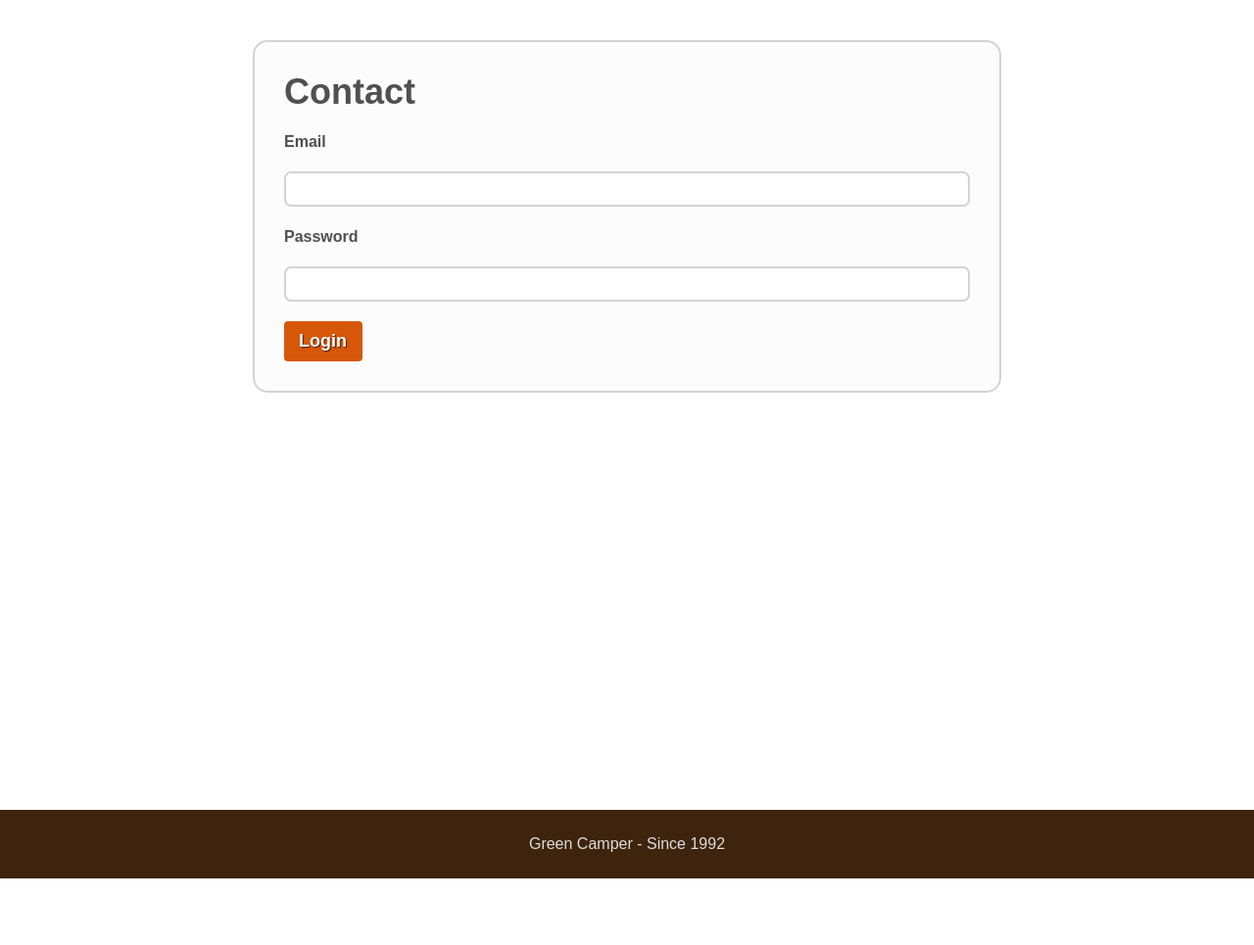
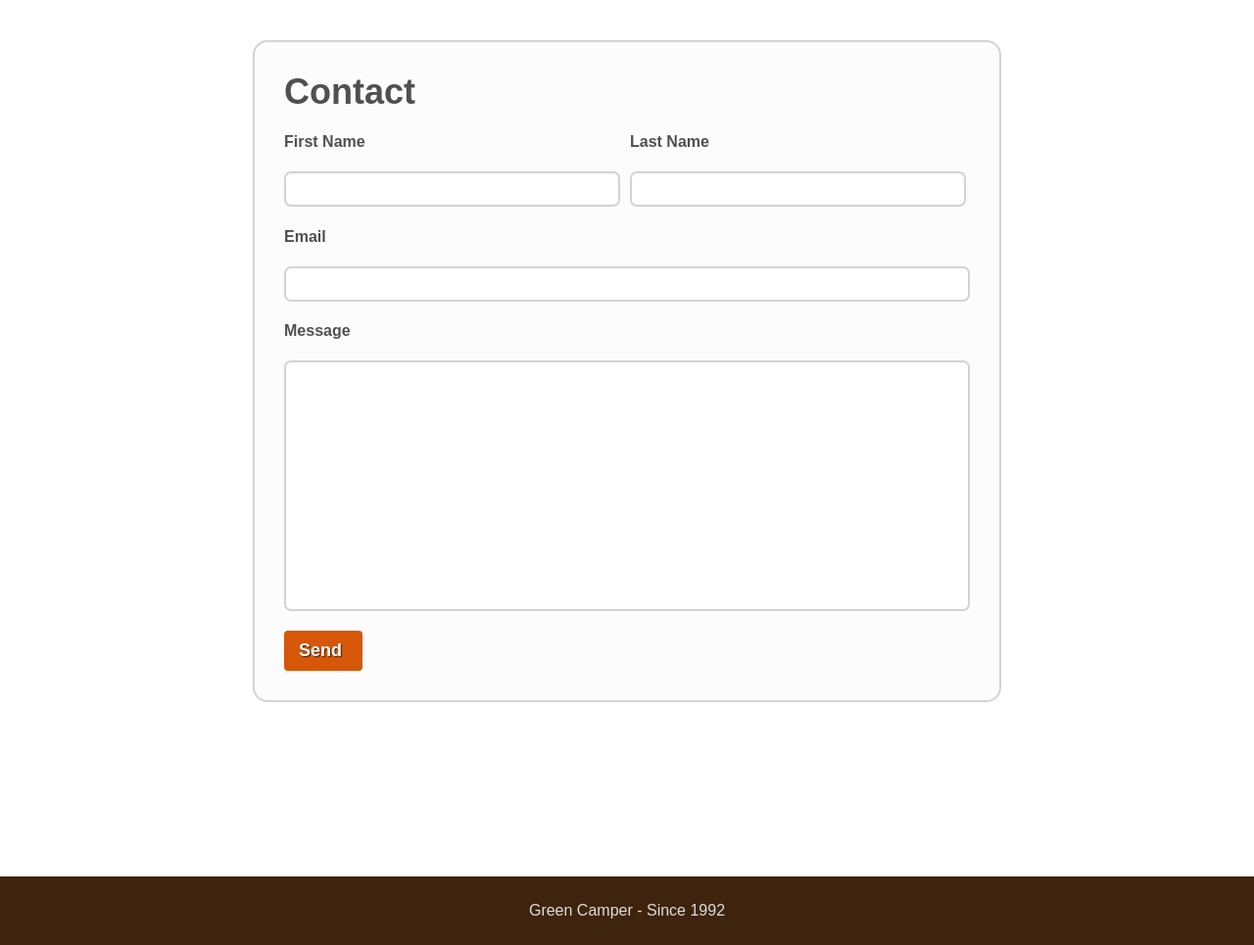
Before and after one commit to umut-ozkan-dev/E-Commerce-REST-API, a FastAPI app: page /contact in a window 1280 px wide. Shown: the part 115-1080 px from the top of the page at 98% size. Before the commit the page ends 1012 px from the top, so only its background shows below. Run offline with FastAPI, Linux system fonts and the light colour scheme.

Commit message:
Enhance contact page layout by adding first and last name fields and updating button text; adjust styles for better spacing

```diff
--- a/pages/contact.html
+++ b/pages/contact.html
@@ -41,15 +41,26 @@
             </li>
         </ul>
     </nav>
-    <div class="login_container">
+    <div id="contact_page_container" class="login_container">
+        <h2>Contact</h2>
 
-        <h2>Contact</h2>
+
+        <div style="display: flex; flex-direction: row;">
+            <div>
+                <h4>First Name</h4>
+                <input style="width: 335px;" class="login_page_input" id="email" type="text">
+            </div>
+            <div style="margin-left: 10px; ">
+                <h4>Last Name</h4>
+                <input style="width: 335px;" class="login_page_input" id="email" type="text">
+            </div>
+        </div>
         <h4>Email</h4>
         <input class="login_page_input" id="email" type="text">
-        <h4>Password</h4>
-        <input class="login_page_input" id="password" type="text">
+        <h4>Message</h4>
+        <input style="height: 250px;" class="login_page_input" id="password" type="text">
 
-        <button>Login</button>
+        <button>Send</button>
     </div>
     <footer>
         <p>Green Camper - Since 1992</p>
--- a/static/styles.css
+++ b/static/styles.css
@@ -271,7 +271,6 @@ strong {
 strong:hover {
   color: #d75708;
   text-decoration: underline;
-  font-weight: bold;
 }
 
 /* padding-top tekrarı temizlendi */
@@ -632,7 +631,7 @@ footer {
 }
 
 .checkout_box {
-    background-color: #fcfcfc;
+  background-color: #fcfcfc;
   width: 400px;
   height: 300px;
   margin-left: 20px;
@@ -649,7 +648,6 @@ footer {
 }
 
 .checkout_box h3 {
-
   padding-bottom: 10px;
   padding-top: 10px;
   margin-left: 5px;
@@ -659,3 +657,7 @@ footer {
   border: 2px solid rgb(211, 211, 211);
   border-radius: 5px;
 }
+
+#contact_page_container{
+    margin-bottom: 178px;
+}
```
